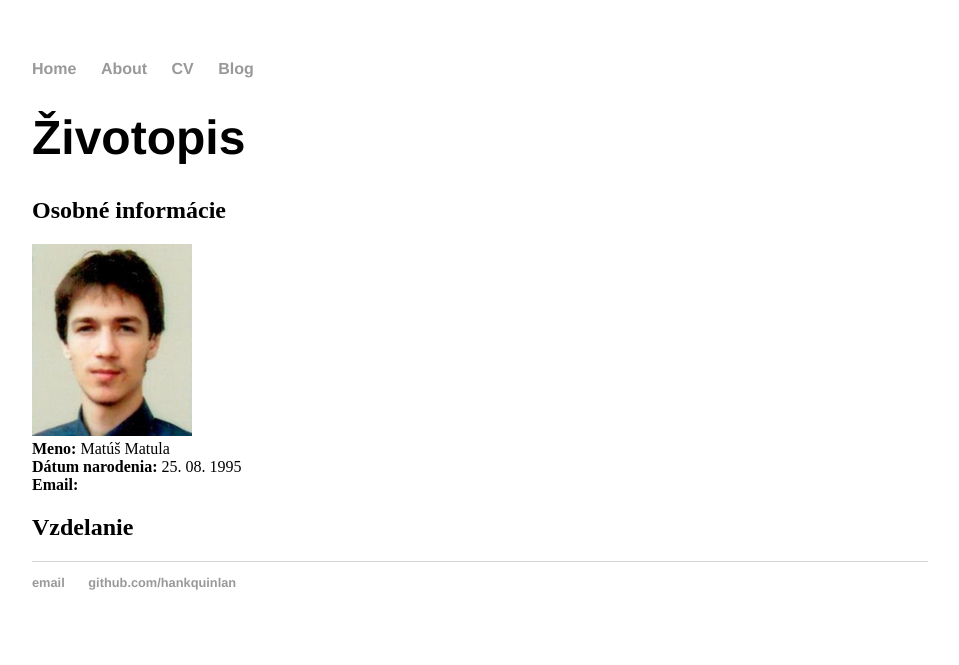
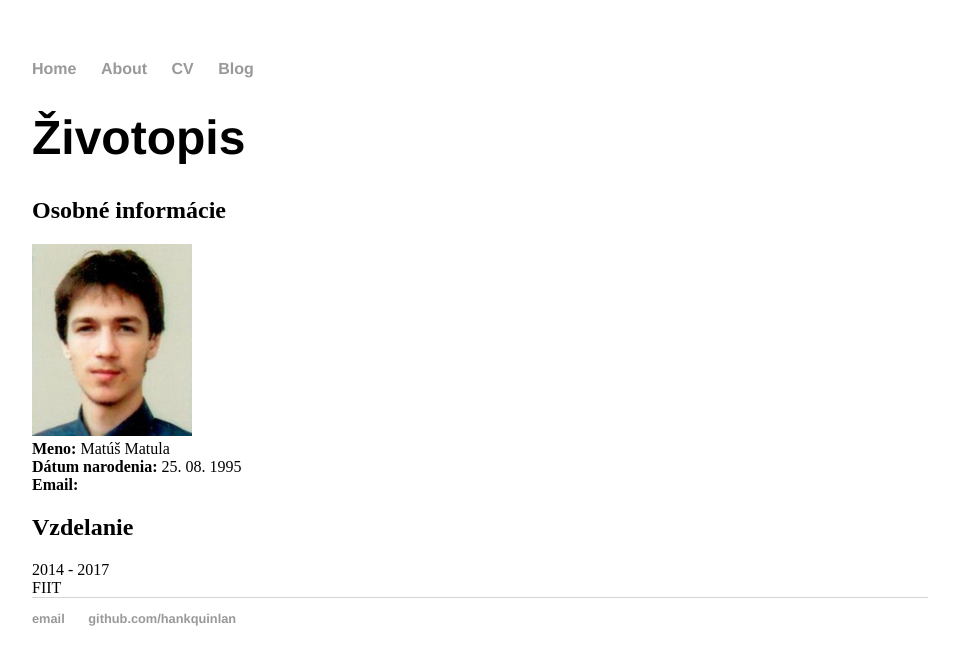
Before and after one commit to matusmatula/matusmatula.github.io, a Jekyll site: the page built from cv.html, in a window 1280 px wide. Shown: the top 665 px of the page, without its empty margins (160-1119 px from the left). Built offline with Jekyll 4.4.1, drawn with Linux system fonts in a browser that asks for light colours.

Commit message:
Update cv.html

```diff
--- a/_layouts/cv.html
+++ b/_layouts/cv.html
@@ -11,6 +11,6 @@ layout: default
 
 <h2>{{ page.education }}</h2>
 <div class="columns spacing">
-  <div class="column half">{{ page.sections['skoly.roky'] | textilize }}</div>
-  <div class="column half">{{ page.sections['skoly.nazvy'] | textilize }}</div>
+  <div class="column half">{{ page.sections.skoly['roky'] | textilize }}</div>
+  <div class="column half">{{ page.sections.skoly['nazvy'] | textilize }}</div>
 </div>
```
